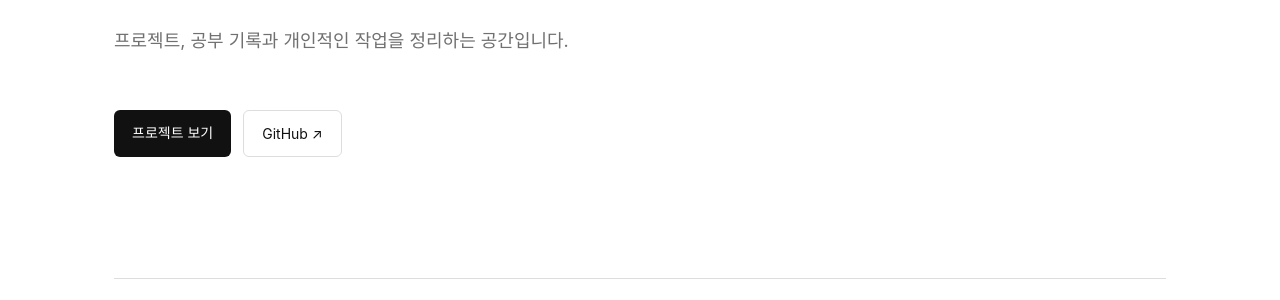
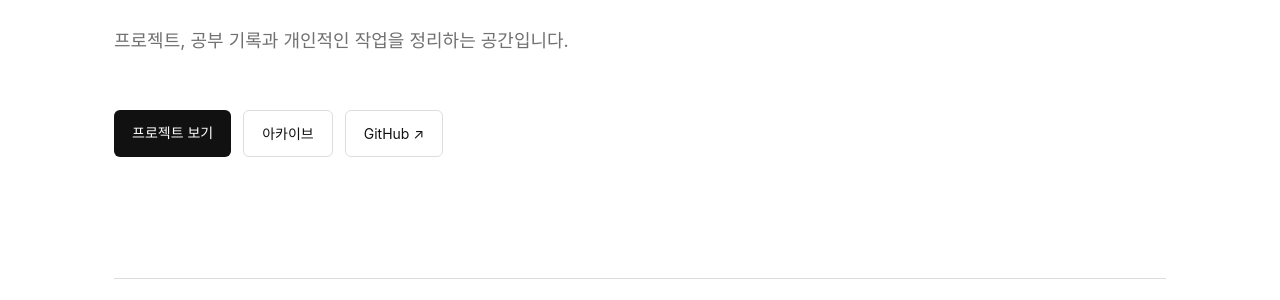
Before and after one commit to JihunYangKR/JihunYangKR.github.io, a Jekyll site: the page built from index.html, in a window 1280 px wide and 900 px high, scrolled down 339 px. Shown: the part 135-435 px from the top of the window. Built offline with Jekyll 4.4.1, drawn with Linux system fonts in a browser that asks for light colours.

Commit message:
Update index.html

```diff
--- a/index.html
+++ b/index.html
@@ -83,6 +83,14 @@ layout: null
                    data-ko="프로젝트 보기"
                    data-en="View Projects">
                     프로젝트 보기
+                </a>
+
+                <a
+                    href="archive/"
+                    class="button secondary"
+                    data-ko="아카이브"
+                    data-en="Archive">
+                    아카이브
                 </a>
 
                 <a href="https://github.com/JihunYangKR"
```
